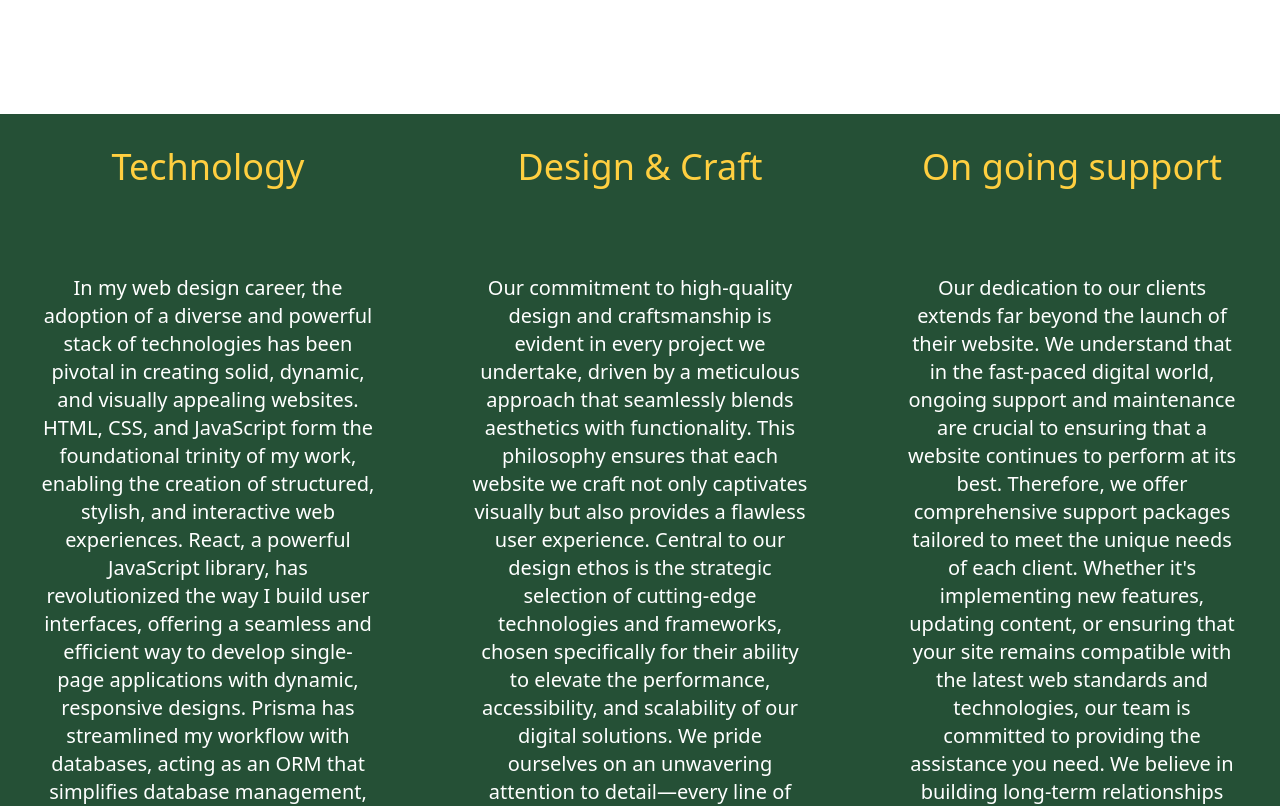
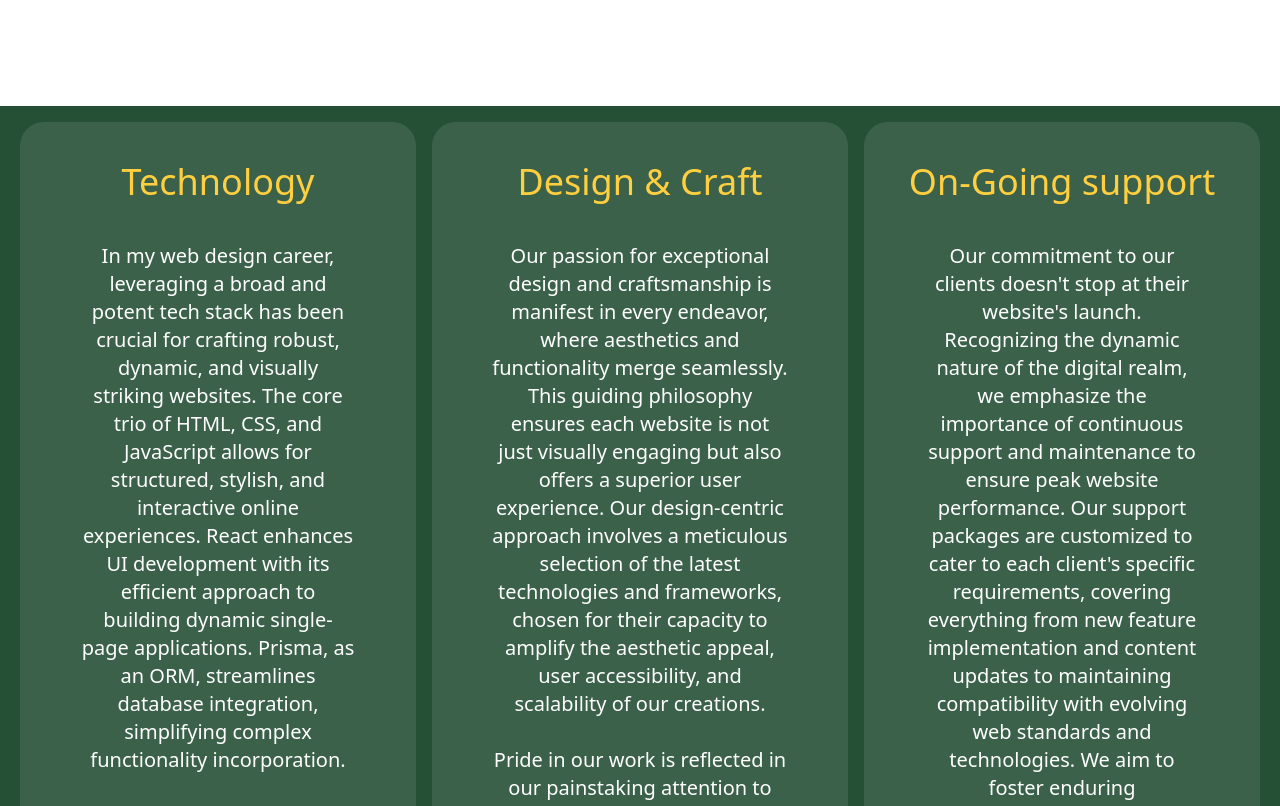
Before and after one commit to jdm1991/ExpressWD, a Next.js app: page /about in a window 1280 px wide. Shown: the part 1580-2386 px from the top of the page. Built offline with nearby package versions, Linux system fonts and the light colour scheme.

Commit message:
Latest updates.

```diff
--- a/app/globals.css
+++ b/app/globals.css
@@ -32,7 +32,7 @@
     --input: 214.3 31.8% 91.4%;
     --ring: 222.2 84% 4.9%;
 
-    --radius: 0.5rem;
+    --radius: 0.8rem;
   }
 
   .dark {
--- a/components/about.tsx
+++ b/components/about.tsx
@@ -345,101 +345,92 @@ export default function About() {
       <section className="animate-fadeIn  text-center bg-[#255036] text-[#ffcf40]">
         <div className="grid grid-cols-3 gap-4 sm:text-4xl xl:text-4xl">
           <div className="animate-slideInLeft">
-            <h2 className="my-10 animate-bounce">Technology</h2>
+            <div className="bg-white bg-opacity-10 p-5 ml-5 mt-4 rounded-3xl h-97-p">
+              <h2 className="mt-5">Technology</h2>
               <p className="xl:text-xl xl:p-10 lg:text-lg lg:p-8 md:text-base md:p-6 sm:text-sm sm:p-4 text-white p-5 font-extralight">
-              In my web design career, the adoption of a diverse and powerful
-              stack of technologies has been pivotal in creating solid, dynamic,
-              and visually appealing websites. HTML, CSS, and JavaScript form
-              the foundational trinity of my work, enabling the creation of
-              structured, stylish, and interactive web experiences. React, a
-              powerful JavaScript library, has revolutionized the way I build
-              user interfaces, offering a seamless and efficient way to develop
-              single-page applications with dynamic, responsive designs. Prisma
-              has streamlined my workflow with databases, acting as an ORM that
-              simplifies database management, allowing me to seamlessly
-              integrate complex functionalities with ease.<br></br>
-              <br></br> Tailwind CSS, a utility-first CSS framework, has
-              empowered me to rapidly style websites without leaving the HTML,
-              ensuring a faster design process and a more consistent UI.
-              Express, coupled with Node.js, forms the backbone of my
-              server-side development, enabling the creation of robust and
-              scalable web applications that can handle complex backend logic
-              effortlessly. MongoDB and PostgreSQL offer me the flexibility of
-              choosing between a NoSQL or SQL database depending on the project
-              requirements, ensuring optimal data storage and retrieval
-              functionalities.<br></br>
-              <br></br> Lastly, SASS has been a game-changer in writing more
-              maintainable, modular CSS code, with its powerful features like
-              variables, mixins, and nested rules that make styling complex
-              applications more streamlined. Together, these technologies have
-              not only enhanced my ability to deliver cutting-edge web solutions
-              but have also ensured that the websites I develop are secure,
-              responsive, and ahead of the curve, meeting the ever-evolving
-              demands of the digital age.
+                In my web design career, leveraging a broad and potent tech
+                stack has been crucial for crafting robust, dynamic, and
+                visually striking websites. The core trio of HTML, CSS, and
+                JavaScript allows for structured, stylish, and interactive
+                online experiences. React enhances UI development with its
+                efficient approach to building dynamic single-page applications.
+                Prisma, as an ORM, streamlines database integration, simplifying
+                complex functionality incorporation. <br />
+                <br /> Tailwind CSS accelerates styling directly within HTML,
+                promoting rapid design and consistent UIs. Express and Node.js
+                underpin my server-side development, supporting scalable web
+                apps with sophisticated backend logic. MongoDB and PostgreSQL
+                provide the flexibility to choose the ideal database system,
+                optimizing data handling. SASS elevates CSS coding with its
+                advanced features, improving maintainability and streamlining
+                complex styling. These technologies collectively enhance my
+                delivery of advanced web solutions, ensuring security,
+                responsiveness, and innovation, aligning with the digital age's
+                demands.
               </p>
             </div>
+          </div>
           <div className="animate-slideInUp">
-            <h2 className="my-10 animate-bounce">Design & Craft</h2>
+            <div className="bg-white bg-opacity-10 p-5 mt-4 rounded-3xl h-97-p ">
+              <h2 className="mt-5">Design & Craft</h2>
               <p className="xl:text-xl xl:p-10 lg:text-lg lg:p-8 md:text-base md:p-6 sm:text-sm sm:p-4 text-white px-5 font-extralight">
-              Our commitment to high-quality design and craftsmanship is evident
-              in every project we undertake, driven by a meticulous approach
-              that seamlessly blends aesthetics with functionality. This
-              philosophy ensures that each website we craft not only captivates
-              visually but also provides a flawless user experience. Central to
-              our design ethos is the strategic selection of cutting-edge
-              technologies and frameworks, chosen specifically for their ability
-              to elevate the performance, accessibility, and scalability of our
-              digital solutions. We pride ourselves on an unwavering attention
-              to detail—every line of code is crafted with precision, and each
-              design element is thoughtfully integrated to align with our
-              clients' branding and strategic objectives.<br></br>
-              <br></br> The foundation of our high-quality output lies in our
-              architectural and stylistic choices. Utilizing React, we develop
-              dynamic, responsive interfaces that actively engage users, while
-              Tailwind CSS enables us to implement modular designs that ensure
-              visual consistency across all devices. Our proficiency in SASS
-              facilitates the creation of complex, elegant styles efficiently,
-              making every page a testament to visual excellence. Beyond
-              aesthetics, our adoption of Express and Node.js for backend
-              development guarantees robust and reliable systems. Integrating
-              Prisma with MongoDB or PostgreSQL, we devise database solutions
-              that are not only effective but optimized for peak performance and
-              security. This comprehensive strategy underlines our ability to
-              deliver not just websites, but scalable digital ecosystems
-              designed to evolve with our clients’ expanding needs, embodying
-              our dedication to setting new standards in web design and
-              development.
+                Our passion for exceptional design and craftsmanship is manifest
+                in every endeavor, where aesthetics and functionality merge
+                seamlessly. This guiding philosophy ensures each website is not
+                just visually engaging but also offers a superior user
+                experience. Our design-centric approach involves a meticulous
+                selection of the latest technologies and frameworks, chosen for
+                their capacity to amplify the aesthetic appeal, user
+                accessibility, and scalability of our creations. <br />
+                <br /> Pride in our work is reflected in our painstaking
+                attention to detail—each design element is carefully curated to
+                resonate with our clients' branding and strategic vision. At the
+                heart of our quest for excellence are our architectural and
+                stylistic decisions, which prioritize visual harmony and user
+                engagement. By leveraging React, we engineer dynamic interfaces
+                that captivate users, while Tailwind CSS and SASS empower us to
+                craft elegant, cohesive designs that maintain visual integrity
+                across diverse platforms. <br />
+                <br /> Our commitment extends beyond mere aesthetics; it
+                encompasses the creation of robust, secure backend systems
+                through Express and Node.js, and the development of optimized
+                database solutions with Prisma, MongoDB, or PostgreSQL. This
+                integrated approach ensures we deliver not just visually
+                stunning websites but comprehensive digital experiences that are
+                scalable and designed to evolve alongside our clients'
+                aspirations. In doing so, we not only uphold but advance the
+                standards of web design and development, embodying our
+                dedication to unparalleled design and craftsmanship.
               </p>
             </div>
+          </div>
           <div className="animate-slideInRight">
-            <h2 className="my-10 animate-bounce">On going support</h2>
+            <div className="bg-white bg-opacity-10 p-5 mr-5 mt-4 rounded-3xl h-97-p">
+              <h2 className="mt-5">On-Going support</h2>
               <p className="xl:text-xl xl:p-10 lg:text-lg lg:p-8 md:text-base md:p-6 sm:text-sm sm:p-4 text-white px-5 font-extralight">
-              Our dedication to our clients extends far beyond the launch of
-              their website. We understand that in the fast-paced digital world,
-              ongoing support and maintenance are crucial to ensuring that a
-              website continues to perform at its best. Therefore, we offer
-              comprehensive support packages tailored to meet the unique needs
-              of each client. Whether it's implementing new features, updating
-              content, or ensuring that your site remains compatible with the
-              latest web standards and technologies, our team is committed to
-              providing the assistance you need. We believe in building
-              long-term relationships with our clients, acting not just as
-              service providers, but as trusted digital partners who are
-              invested in your success.<br></br>
-              <br></br> To this end, our support system is designed to be as
-              responsive and efficient as possible. From minor tweaks and
-              adjustments to major updates and overhauls, we are always just a
-              call or an email away. Our proactive approach means we regularly
-              monitor your site for any issues that may arise, ensuring that
-              your digital presence is always secure, up-to-date, and optimized
-              for search engines. Additionally, we offer training and resources
-              to empower you and your team to manage your site's content
-              confidently, providing you with the tools and knowledge to keep
-              your site dynamic and engaging. With our ongoing support, you can
-              rest assured that your website will continue to grow and adapt,
-              driving your business forward in the ever-evolving digital
-              landscape.
+                Our commitment to our clients doesn't stop at their website's
+                launch. Recognizing the dynamic nature of the digital realm, we
+                emphasize the importance of continuous support and maintenance
+                to ensure peak website performance. Our support packages are
+                customized to cater to each client's specific requirements,
+                covering everything from new feature implementation and content
+                updates to maintaining compatibility with evolving web standards
+                and technologies. We aim to foster enduring relationships,
+                positioning ourselves not merely as service providers but as
+                committed digital allies dedicated to your ongoing success. <br /><br /> Our
+                support infrastructure is crafted for maximum responsiveness and
+                efficiency. Whether you need minor adjustments or significant
+                overhauls, our team is readily accessible through various
+                communication channels. We adopt a proactive stance, routinely
+                inspecting your site for potential issues to maintain its
+                security, relevance, and search engine optimization.
+                Furthermore, we equip you and your team with training and
+                resources for effective site content management, ensuring you
+                have the expertise to keep your site fresh and compelling. With
+                our sustained support, your website is set to thrive and evolve,
+                propelling your business forward in the digital age.
               </p>
+            </div>
           </div>
         </div>
       </section>
--- a/components/welcome.tsx
+++ b/components/welcome.tsx
@@ -63,7 +63,7 @@ export default function Welcome() {
           goals.
         </p>
         <button className="welcome-button">Let's talk</button>
-        <div className="icons absolute top-[55%] left-[70%] transform -translate-x-1/2 -translate-y-1/2 z-10 flex flex-col items-start gap-20 text-4xl">
+        <div className="icons absolute top-[55%] left-[70%] transform -translate-x-1/2 -translate-y-1/2 z--1 flex flex-col items-start gap-20 text-4xl">
           <div className="icon-group flex items-center gap-4 relative group">
             <div className="icon-arrow flex flex-col items-center">
               <FaPenFancy className="text-4xl text-current" />
--- a/tsconfig.json
+++ b/tsconfig.json
@@ -21,6 +21,6 @@
       "@/*": ["./*"]
     }
   },
-  "include": ["next-env.d.ts", "**/*.ts", "**/*.tsx", ".next/types/**/*.ts", "components/contactform.jsx"],
+  "include": ["next-env.d.ts", "**/*.ts", "**/*.tsx", ".next/types/**/*.ts", "components/contactform.tsx"],
   "exclude": ["node_modules"]
 }
```
Also changed, not shown: styles/header.css (+7 -3 lines), tailwind.config.ts (+15 -8 lines), components/contactform.tsx (renamed from components/contactform.jsx). Lines whose indentation alone changed are shown as unchanged.
